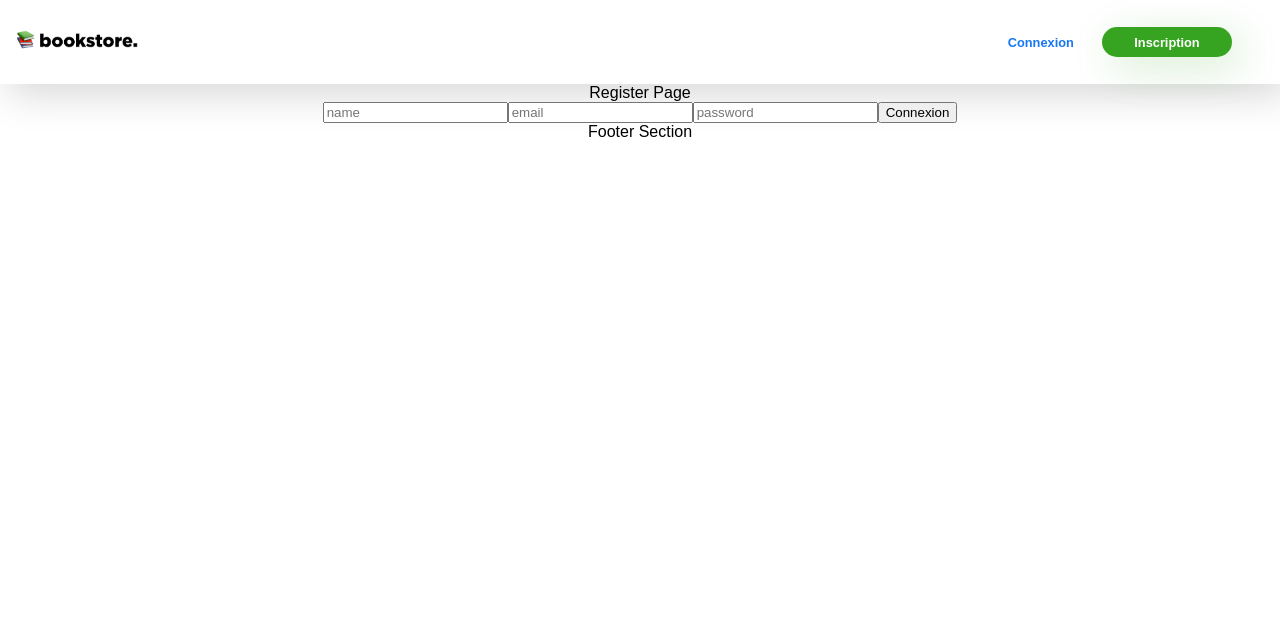
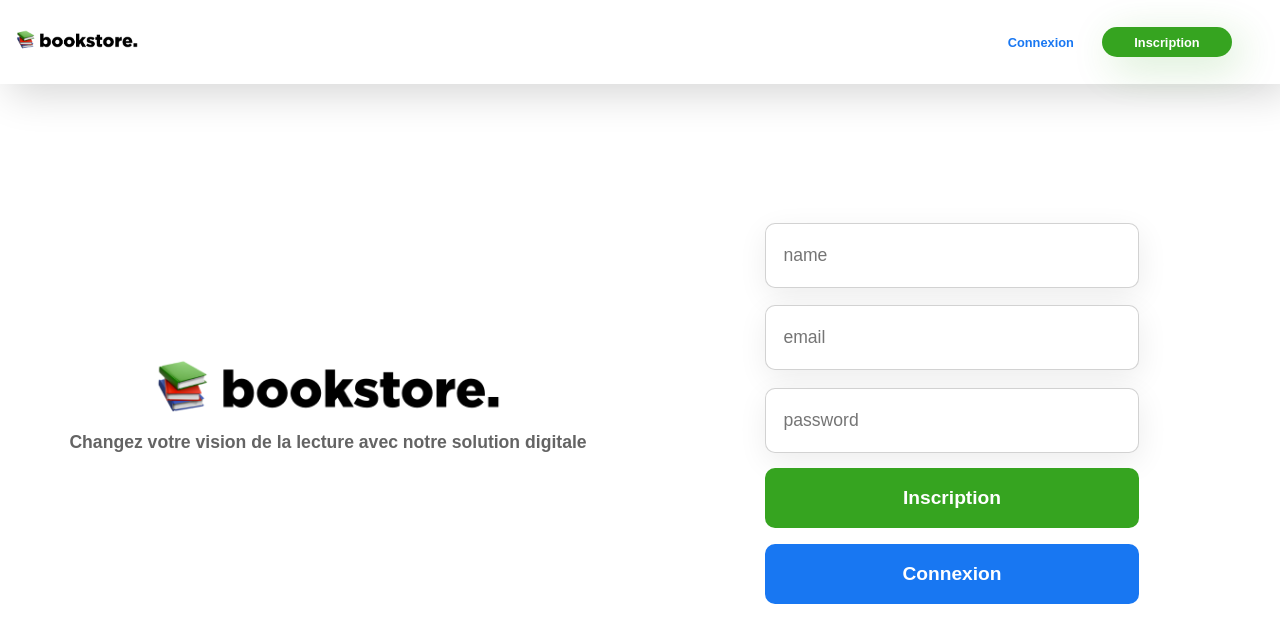
Before and after one commit to naodevtech/bookmarket, a React (Create React App) app: page /register in a window 1280 px wide. Shown: the top 642 px of the page. Built offline with nearby package versions, Linux system fonts and the light colour scheme.

Commit message:
:fire: add design register page :fire:

```diff
--- a/public/index.html
+++ b/public/index.html
@@ -24,7 +24,7 @@
       work correctly both with client-side routing and a non-root public URL.
       Learn how to configure a non-root public URL by running `npm run build`.
     -->
-    <title>React App</title>
+    <title>© Bookstore.</title>
   </head>
   <body>
     <noscript>You need to enable JavaScript to run this app.</noscript>
--- a/src/components/layout/layout.js
+++ b/src/components/layout/layout.js
@@ -1,12 +1,10 @@
 import Nav from "../molecules/navigation/navigation";
-import Footer from "../molecules/footer/footer";
 
 const Layout = ({ children }) => {
   return (
     <>
       <Nav />
       <main>{children}</main>
-      <Footer />
     </>
   );
 };
--- a/src/components/pages/login/_login.scss
+++ b/src/components/pages/login/_login.scss
@@ -66,6 +66,9 @@
       @include media(tablet) {
         width: 60%;
       }
+      @include media(laptop) {
+        height: 65px;
+      }
     }
     button {
       border: none;
@@ -81,6 +84,9 @@
       @include media(tablet) {
         width: 60%;
       }
+      @include media(laptop) {
+        height: 60px;
+      }
     }
     .btn_login {
       background-color: #1877f2;
--- a/src/components/pages/register/_register.scss
+++ b/src/components/pages/register/_register.scss
@@ -0,0 +1,98 @@
+@import "../../../sass/mixins";
+
+.container_form {
+  height: 100%;
+  padding: 1em;
+  display: flex;
+  flex-direction: column;
+  justify-content: center;
+  align-items: center;
+  height: 80vh;
+  @include media(laptop) {
+    flex-direction: row;
+  }
+  .box_error {
+    background-color: rgb(231, 82, 82);
+    padding: 1em;
+    color: #fff;
+    font-weight: 900;
+    border-radius: 10px;
+  }
+  div {
+    display: flex;
+    flex-direction: column;
+    justify-content: center;
+    align-items: center;
+    @include media(laptop) {
+      width: 50%;
+    }
+    img {
+      height: 57px;
+      margin-top: 1em;
+      margin-bottom: 1em;
+    }
+    h2 {
+      font-size: 1.1em;
+      font-weight: 700;
+      text-align: center;
+      color: rgb(100, 100, 100);
+      margin-bottom: 0.7em;
+      @include media(laptop) {
+        text-align: left;
+      }
+    }
+  }
+  form {
+    display: flex;
+    flex-direction: column;
+    justify-content: center;
+    align-items: center;
+    width: 100%;
+    @include media(laptop) {
+      width: 50%;
+    }
+    input {
+      width: 100%;
+      height: 70px;
+      border-radius: 10px;
+      border: 1px solid rgba(128, 128, 128, 0.356);
+      margin-top: 1em;
+      padding: 0 1em;
+      font-size: 1.1em;
+      color: rgb(189, 189, 189);
+      background-color: #fff;
+      box-shadow: 1px 9px 30px rgba(0, 0, 0, 0.075);
+      outline: none;
+      @include media(tablet) {
+        width: 60%;
+      }
+      @include media(laptop) {
+        height: 65px;
+      }
+    }
+    button {
+      border: none;
+      border-radius: 10px;
+      height: 65px;
+      margin-top: 0.8em;
+      width: 100%;
+      color: #fff;
+      font-size: 1.2em;
+      font-weight: 900;
+      outline: none;
+      cursor: pointer;
+      @include media(tablet) {
+        width: 60%;
+      }
+      @include media(laptop) {
+        height: 60px;
+      }
+    }
+    .btn_login {
+      background-color: #1877f2;
+    }
+    .btn_register {
+      background-color: #36a420;
+    }
+  }
+}
--- a/src/components/pages/register/register.js
+++ b/src/components/pages/register/register.js
@@ -1,6 +1,7 @@
 import React, { useState } from "react";
 import { useDispatch } from "react-redux";
 import { useHistory } from "react-router-dom";
+import Logo from "../../../assets/logos/logo_bookstore.png";
 
 import api from "../../../utils/api";
 
@@ -31,9 +32,11 @@ const Register = () => {
   };
 
   return (
-    <div>
-      <h1>Register Page</h1>
-      {handleError ? <h3>{handleError}</h3> : null}
+    <div className="container_form">
+      <div>
+        <img src={Logo} alt="logo" />
+        <h2>Changez votre vision de la lecture avec notre solution digitale</h2>
+      </div>
       <form onSubmit={handleSubmit}>
         <input
           type="name"
@@ -53,7 +56,12 @@ const Register = () => {
           name="password"
           onChange={(e) => setPassword(e.target.value)}
         />
-        <button type="submit">Connexion</button>
+        <button className="btn btn_register" type="submit">
+          Inscription
+        </button>
+        <button className="btn btn_login" type="submit">
+          Connexion
+        </button>
       </form>
     </div>
   );
```
